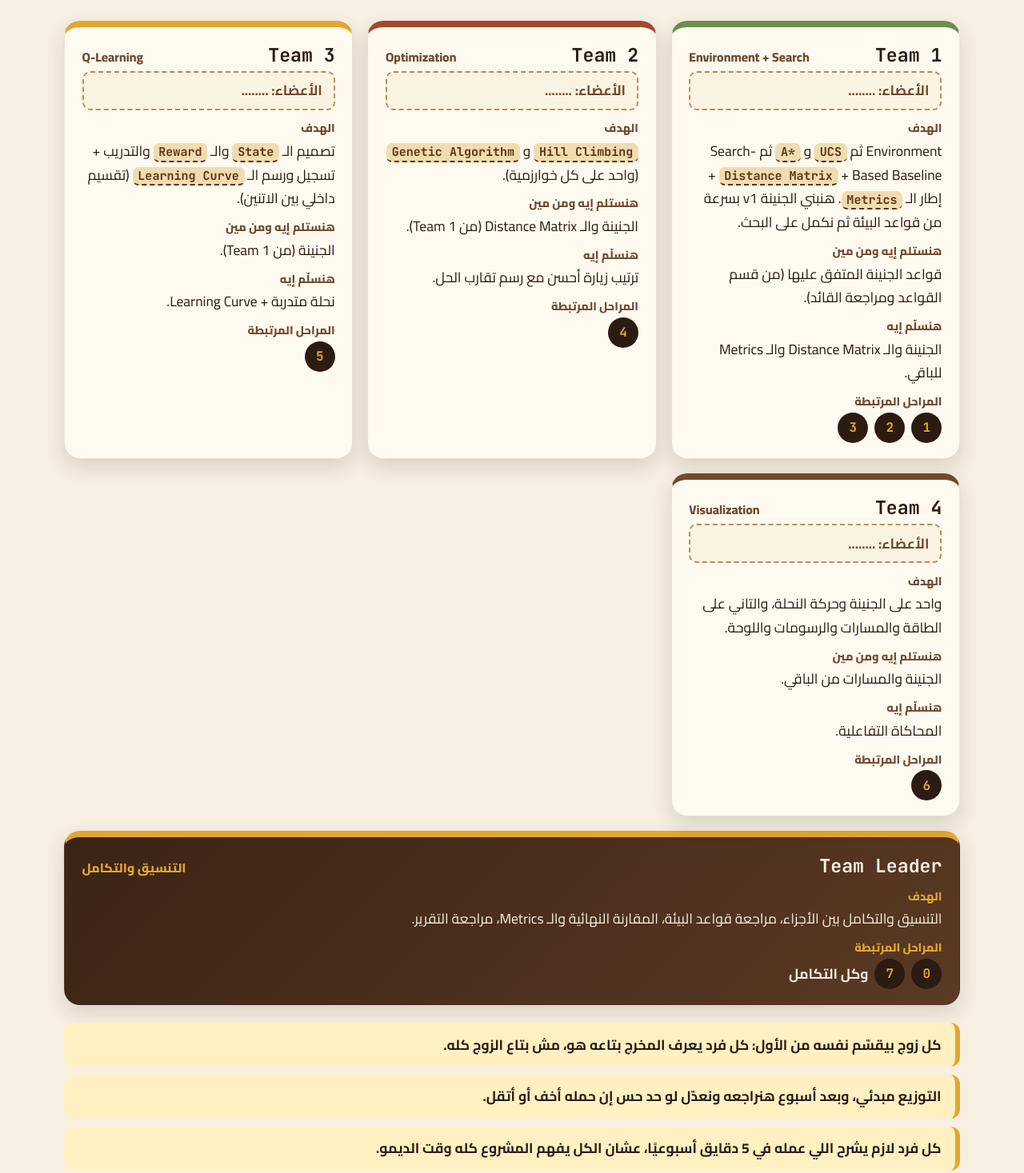
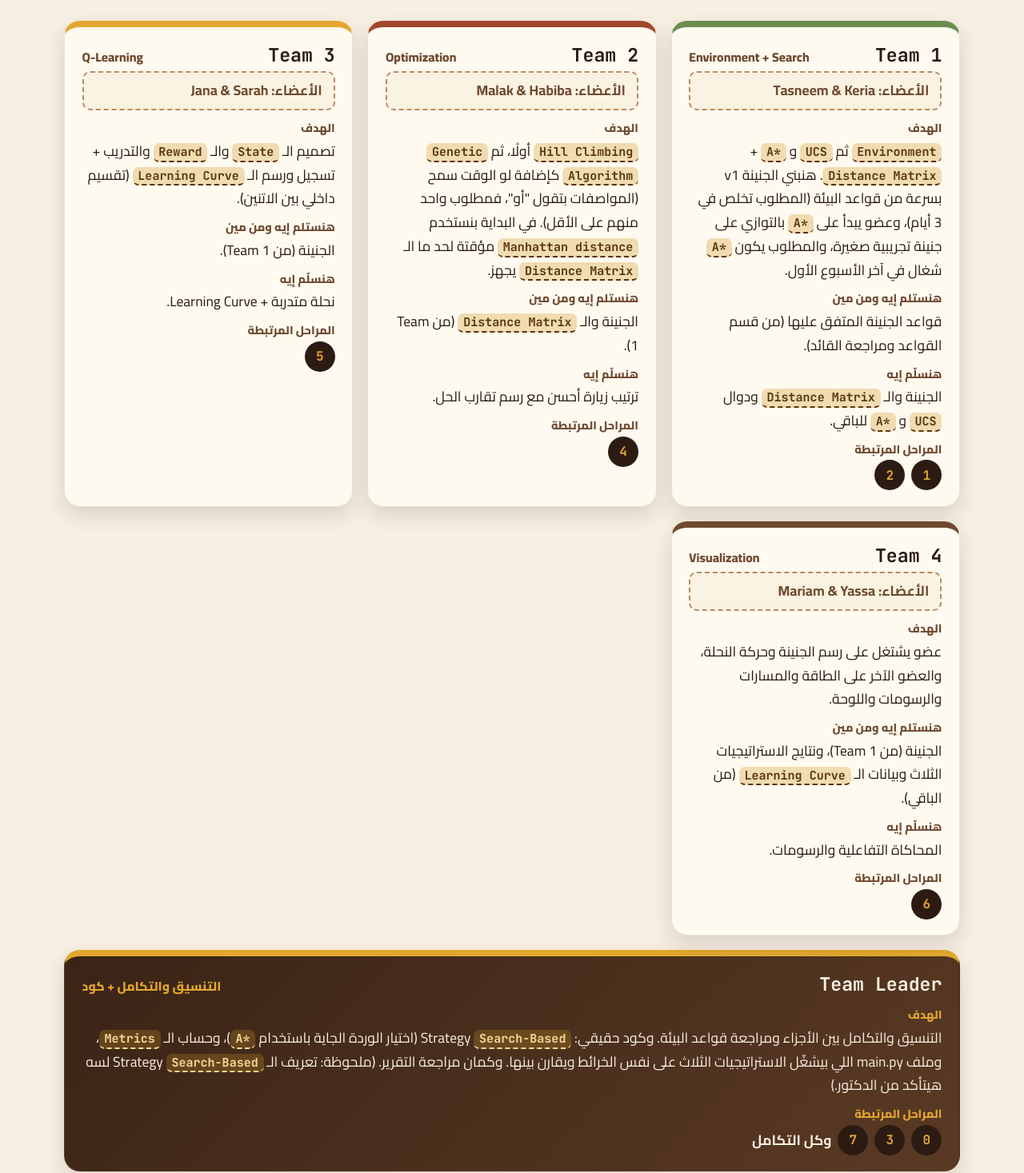
Before and after one commit to Ganat1337/roodMap-for-Ai-Project, a plain HTML site: page index.html in a window 1280 px wide. Shown: the part 10285-11752 px from the top of the page at 80% size. Drawn offline with Linux system fonts and the light colour scheme.

Commit message:
Update team member details and project goals in index.html

```diff
--- a/index.html
+++ b/index.html
@@ -452,21 +452,21 @@
     <div class="team-grid stagger">
       <article class="card team t1">
         <header><h3>Team 1</h3><span class="role-name">Environment + Search</span></header>
-        <p class="members">الأعضاء: ........</p>
+        <p class="members">الأعضاء: Tasneem &amp; Keria</p>
         <dl>
-          <dt>الهدف</dt><dd>Environment ثم [[UCS]] و [[A*]] ثم Search-Based Baseline + [[Distance Matrix]] + إطار الـ [[Metrics]]. هنبني الجنينة v1 بسرعة من قواعد البيئة ثم نكمل على البحث.</dd>
+          <dt>الهدف</dt><dd>[[Environment]] ثم [[UCS]] و [[A*]] + [[Distance Matrix]]. هنبني الجنينة v1 بسرعة من قواعد البيئة (المطلوب تخلص في 3 أيام)، وعضو يبدأ على [[A*]] بالتوازي على جنينة تجريبية صغيرة، والمطلوب يكون [[A*]] شغال في آخر الأسبوع الأول.</dd>
           <dt>هنستلم إيه ومن مين</dt><dd>قواعد الجنينة المتفق عليها (من قسم القواعد ومراجعة القائد).</dd>
-          <dt>هنسلّم إيه</dt><dd>الجنينة والـ Distance Matrix والـ Metrics للباقي.</dd>
-          <dt>المراحل المرتبطة</dt><dd class="pb"><a class="pbadge" href="#phases" data-phase="1" aria-label="المرحلة 1">1</a><a class="pbadge" href="#phases" data-phase="2" aria-label="المرحلة 2">2</a><a class="pbadge" href="#phases" data-phase="3" aria-label="المرحلة 3">3</a></dd>
+          <dt>هنسلّم إيه</dt><dd>الجنينة والـ [[Distance Matrix]] ودوال [[UCS]] و [[A*]] للباقي.</dd>
+          <dt>المراحل المرتبطة</dt><dd class="pb"><a class="pbadge" href="#phases" data-phase="1" aria-label="المرحلة 1">1</a><a class="pbadge" href="#phases" data-phase="2" aria-label="المرحلة 2">2</a></dd>
         </dl>
       </article>
 
       <article class="card team t2">
         <header><h3>Team 2</h3><span class="role-name">Optimization</span></header>
-        <p class="members">الأعضاء: ........</p>
+        <p class="members">الأعضاء: Malak &amp; Habiba</p>
         <dl>
-          <dt>الهدف</dt><dd>[[Hill Climbing]] و [[Genetic Algorithm]] (واحد على كل خوارزمية).</dd>
-          <dt>هنستلم إيه ومن مين</dt><dd>الجنينة والـ Distance Matrix (من Team 1).</dd>
+          <dt>الهدف</dt><dd>[[Hill Climbing]] أولًا، ثم [[Genetic Algorithm]] كإضافة لو الوقت سمح (المواصفات بتقول "أو"، فمطلوب واحد منهم على الأقل). في البداية بنستخدم [[Manhattan distance]] مؤقتة لحد ما الـ [[Distance Matrix]] يجهز.</dd>
+          <dt>هنستلم إيه ومن مين</dt><dd>الجنينة والـ [[Distance Matrix]] (من Team 1).</dd>
           <dt>هنسلّم إيه</dt><dd>ترتيب زيارة أحسن مع رسم تقارب الحل.</dd>
           <dt>المراحل المرتبطة</dt><dd class="pb"><a class="pbadge" href="#phases" data-phase="4" aria-label="المرحلة 4">4</a></dd>
         </dl>
@@ -474,7 +474,7 @@
 
       <article class="card team t3">
         <header><h3>Team 3</h3><span class="role-name">Q-Learning</span></header>
-        <p class="members">الأعضاء: ........</p>
+        <p class="members">الأعضاء: Jana &amp; Sarah</p>
         <dl>
           <dt>الهدف</dt><dd>تصميم الـ [[State]] والـ [[Reward]] والتدريب + تسجيل ورسم الـ [[Learning Curve]] (تقسيم داخلي بين الاتنين).</dd>
           <dt>هنستلم إيه ومن مين</dt><dd>الجنينة (من Team 1).</dd>
@@ -485,21 +485,21 @@
 
       <article class="card team t4">
         <header><h3>Team 4</h3><span class="role-name">Visualization</span></header>
-        <p class="members">الأعضاء: ........</p>
+        <p class="members">الأعضاء: Mariam &amp; Yassa</p>
         <dl>
-          <dt>الهدف</dt><dd>واحد على الجنينة وحركة النحلة، والتاني على الطاقة والمسارات والرسومات واللوحة.</dd>
-          <dt>هنستلم إيه ومن مين</dt><dd>الجنينة والمسارات من الباقي.</dd>
-          <dt>هنسلّم إيه</dt><dd>المحاكاة التفاعلية.</dd>
+          <dt>الهدف</dt><dd>عضو يشتغل على رسم الجنينة وحركة النحلة، والعضو الآخر على الطاقة والمسارات والرسومات واللوحة.</dd>
+          <dt>هنستلم إيه ومن مين</dt><dd>الجنينة (من Team 1)، ونتايج الاستراتيجيات الثلاث وبيانات الـ [[Learning Curve]] (من الباقي).</dd>
+          <dt>هنسلّم إيه</dt><dd>المحاكاة التفاعلية والرسومات.</dd>
           <dt>المراحل المرتبطة</dt><dd class="pb"><a class="pbadge" href="#phases" data-phase="6" aria-label="المرحلة 6">6</a></dd>
         </dl>
       </article>
     </div>
 
     <article class="card team leader reveal">
-      <header><h3>Team Leader</h3><span class="role-name">التنسيق والتكامل</span></header>
+      <header><h3>Team Leader</h3><span class="role-name">التنسيق والتكامل + كود</span></header>
       <dl>
-        <dt>الهدف</dt><dd>التنسيق والتكامل بين الأجزاء، مراجعة قواعد البيئة، المقارنة النهائية والـ Metrics، مراجعة التقرير.</dd>
-        <dt>المراحل المرتبطة</dt><dd class="pb"><a class="pbadge" href="#phases" data-phase="0" aria-label="المرحلة 0">0</a><a class="pbadge" href="#phases" data-phase="7" aria-label="المرحلة 7">7</a><span class="pb-text">وكل التكامل</span></dd>
+        <dt>الهدف</dt><dd>التنسيق والتكامل بين الأجزاء ومراجعة قواعد البيئة. وكود حقيقي: [[Search-Based]] Strategy (اختيار الوردة الجاية باستخدام [[A*]])، وحساب الـ [[Metrics]]، وملف main.py اللي بيشغّل الاستراتيجيات الثلاث على نفس الخرائط ويقارن بينها. وكمان مراجعة التقرير. (ملحوظة: تعريف الـ [[Search-Based]] Strategy لسه هيتأكد من الدكتور.)</dd>
+        <dt>المراحل المرتبطة</dt><dd class="pb"><a class="pbadge" href="#phases" data-phase="0" aria-label="المرحلة 0">0</a><a class="pbadge" href="#phases" data-phase="3" aria-label="المرحلة 3">3</a><a class="pbadge" href="#phases" data-phase="7" aria-label="المرحلة 7">7</a><span class="pb-text">وكل التكامل</span></dd>
       </dl>
     </article>
 
```
